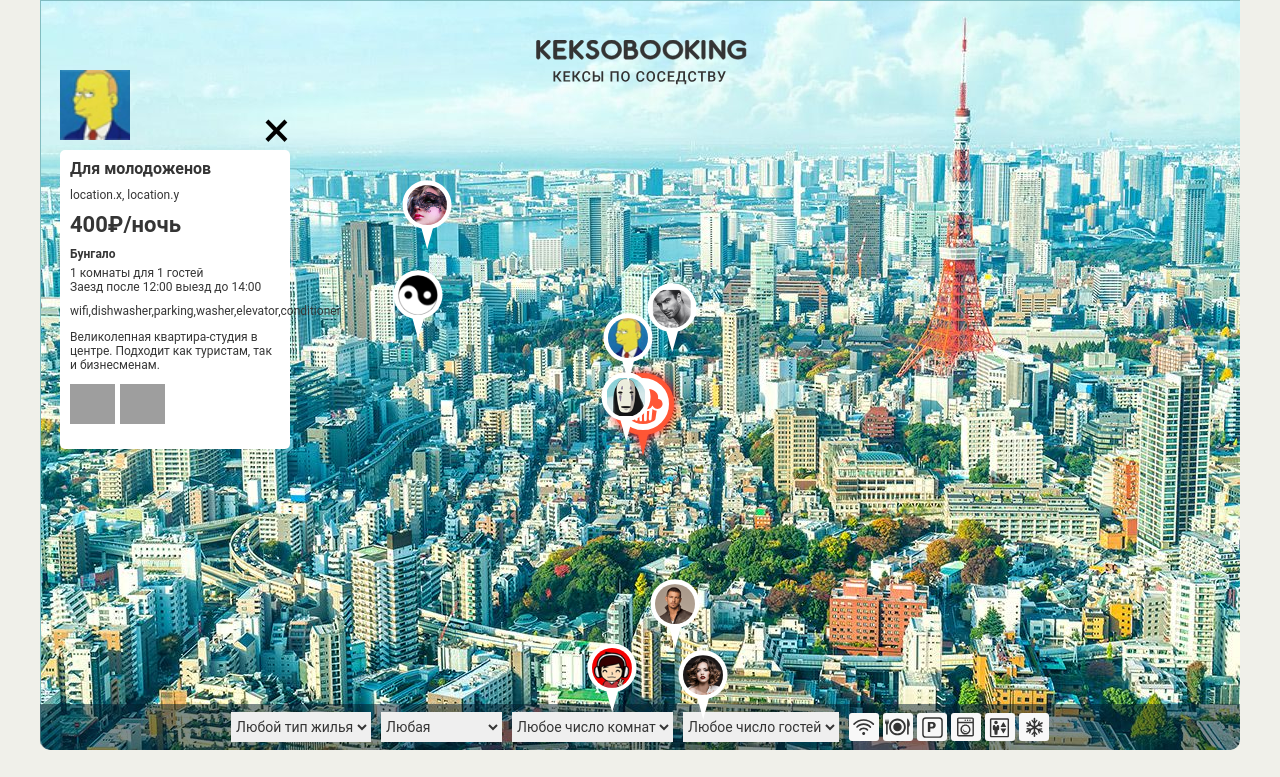
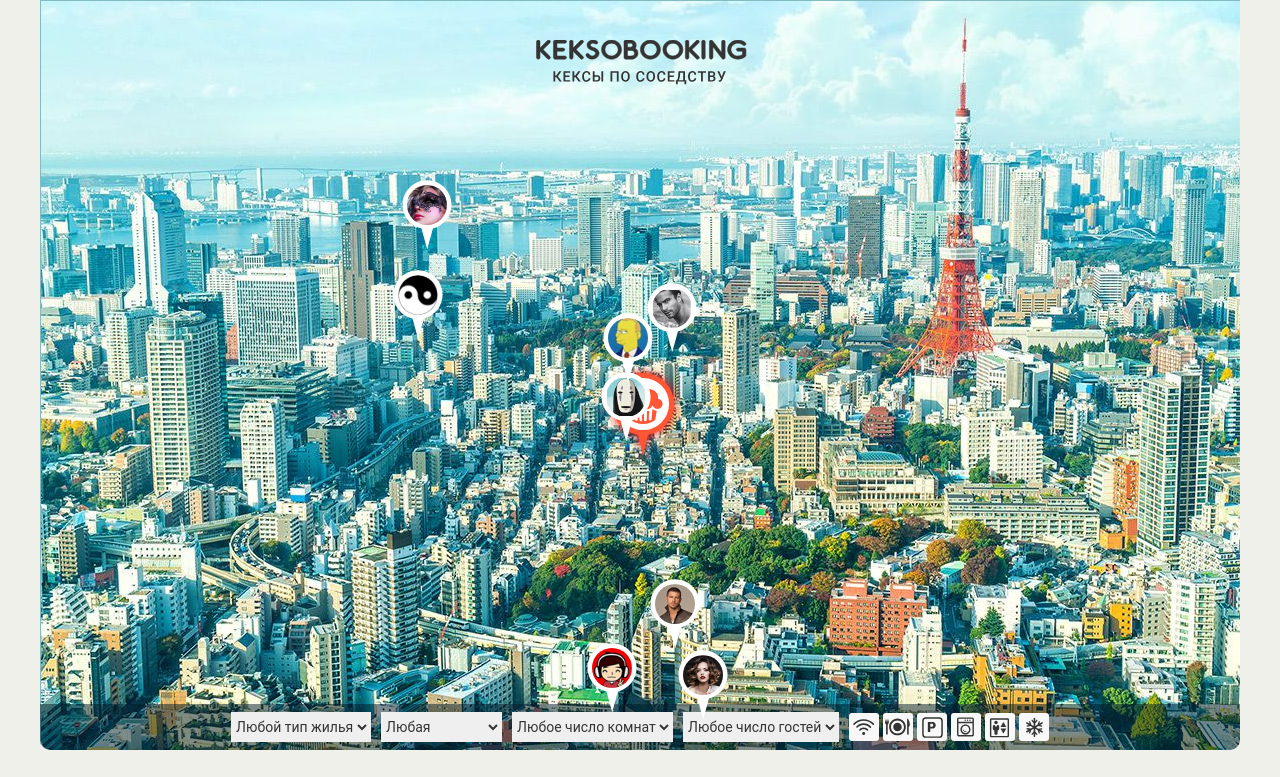
Before and after one commit to katrinaiva/188118-keksobooking-19, a website: page index.html in a window 1280 px wide. Both pictures are taken after a click on the button "Поставь меня куда-нибудь". Shown: the top 777 px of the page. Drawn offline with Linux system fonts and the light colour scheme; grey boxes are pictures that could not be loaded; files whose address does not match are found by name.

Commit message:
активация карточки и пина

```diff
--- a/css/style.css
+++ b/css/style.css
@@ -1017,6 +1017,14 @@
   background-color: #ffffff;
 }
 
+.popup {
+  position: absolute;
+  clip: rect(0 0 0 0);
+  width: 1px;
+  height: 1px;
+  margin: -1px;
+}
+
 .popup__avatar {
   position: absolute;
   bottom: 100%;
--- a/js/card.js
+++ b/js/card.js
@@ -1,8 +1,7 @@
 'use strict';
 
 (function () {
-  var cardFragment = document.createDocumentFragment();
-
+  var mapFiltersContainer = document.querySelector('.map__filters-container');
   var templateCard = document.querySelector('#card').content.querySelector('.map__card');
 
   var convertOfferType = function (indexType) {
@@ -53,7 +52,30 @@
     return cardItem;
   };
 
-  cardFragment.appendChild(getCardItem());
+  document.querySelector('.map').insertBefore(getCardItem(), mapFiltersContainer);
 
-  document.querySelector('.map__pins').appendChild(cardFragment);
+  var mapCard = document.querySelector('.map__card');
+  var popupClose = document.querySelector('.popup__close');
+  var mapCardDisabled = document.querySelector('.popup');
+  popupClose.addEventListener('click', function () {
+    mapCard.classList.add('popup');
+  });
+
+  document.addEventListener('keydown', function (evt) {
+    if (evt.key === 'Escape') { // TODO
+      mapCard.classList.add('popup');
+    }
+  });
+
+  popupClose.addEventListener('keydown', function (evt) {
+    if (evt.key === 'Enter') { // TODO
+      mapCard.classList.add('popup');
+    }
+  });
+
+  window.card = {
+    mapCard: mapCard,
+    popupClose: popupClose,
+    mapCardDisabled: mapCardDisabled
+  };
 })();
--- a/js/data.js
+++ b/js/data.js
@@ -1,6 +1,6 @@
 'use strict';
 
-(function activate() {
+(function () {
   var TITLES = [
     'Уютное гнездышко для молодоженов',
     'Для молодоженов',
--- a/js/form.js
+++ b/js/form.js
@@ -50,16 +50,38 @@
 
   getCoordinatesPinDisabled();
 
-  var mapDisabled = document.querySelector('.map--faded');
+  var mapPinsWrap = document.querySelector('.map__pins');
 
   var onActivatePins = function (evt) {
     if (evt.button === 0) {
       window.pin.activate();
-      mapDisabled.removeEventListener('mousedown', onActivatePins);
+      mapPinMain.removeEventListener('mousedown', onActivatePins);
+      var mapPins = document.querySelectorAll('.map__pin');
+      var mapPinActive = mapPinsWrap.querySelector('.map__pin--active');
+
+      var getMapPinActive = function (mapPinItem) {
+        if (mapPinActive) {
+          mapPinActive.classList.remove('map__pin--active');
+          window.card.mapCard.classList.add('popup');
+        }
+        mapPinItem.classList.add('map__pin--active');
+        window.card.mapCard.classList.remove('popup');
+      };
+
+      var mapPinClick = function (mapPinItem) {
+        mapPinItem.addEventListener('click', function () {
+          getMapPinActive(mapPinItem);
+          // window.card.activateCard();
+        });
+      };
+
+      for (var i = 1; i < mapPins.length; i++) {
+        mapPinClick(mapPins[i]);
+      }
     }
   };
 
-  mapDisabled.addEventListener('mousedown', onActivatePins);
+  mapPinMain.addEventListener('mousedown', onActivatePins);
 
   var onPinMainMousedown = function (evt) {
     if (evt.button === 0) {
@@ -72,7 +94,7 @@
   mapPinMain.addEventListener('mousedown', onPinMainMousedown);
 
   mapPinMain.addEventListener('keydown', function (evt) {
-    if (evt.key === 'Enter') {
+    if (evt.key === 'Enter') { // TODO key in to utils.js
       changeDomElementState();
     }
   });
--- a/js/pin.js
+++ b/js/pin.js
@@ -3,6 +3,7 @@
 (function () {
   function activate() {
     var pinTemplate = document.querySelector('#pin').content.querySelector('.map__pin');
+    var pinFragment = document.createDocumentFragment();
 
     var getPinItem = function () {
       var pinItem = pinTemplate.cloneNode(true);
@@ -14,8 +15,6 @@
       pinItem.style.top = window.map.adList[i].location.y + yOffset + 'px';
       return pinItem;
     };
-
-    var pinFragment = document.createDocumentFragment();
 
     for (var i = 0; i < 8; i++) {
       pinFragment.appendChild(getPinItem());
```
